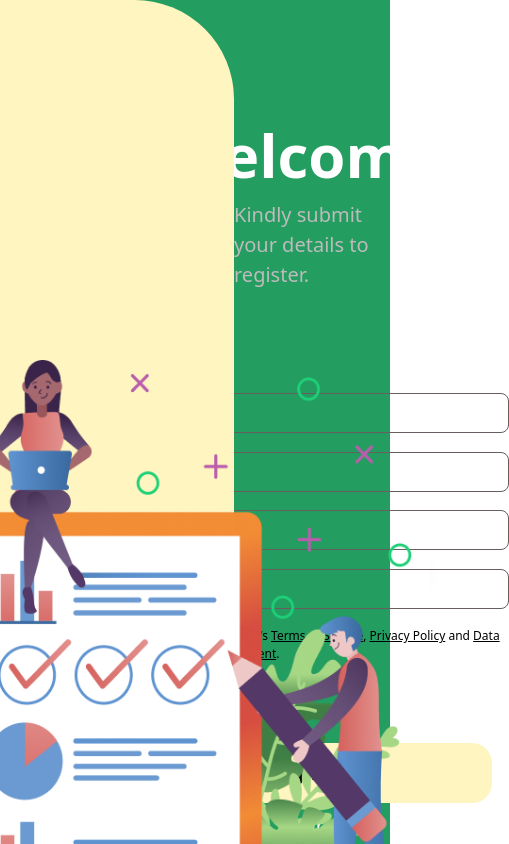
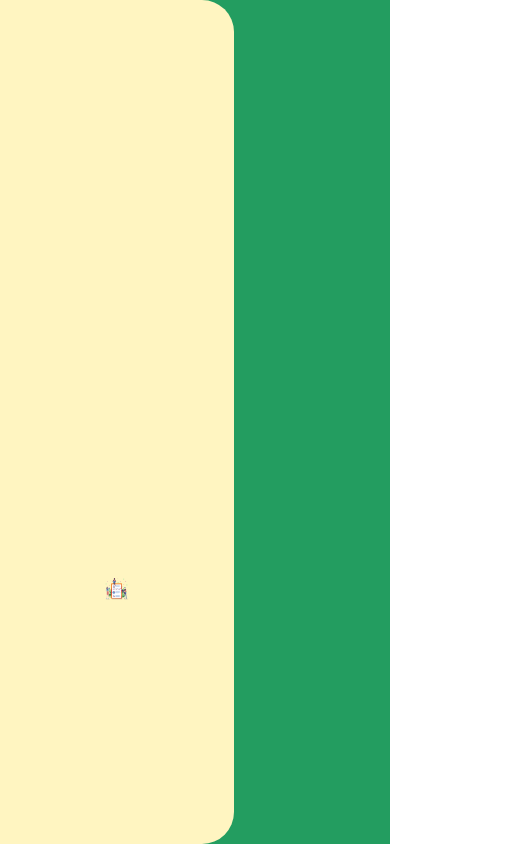
Before and after one commit to Intuneteq/survey-app-2, a React (Vite) app in the folder frontend/: page /register in a window 390 px wide. Shown: the top 844 px of the page, 509 px wide, since content can reach past the window. Built offline with nearby package versions, Linux system fonts and the light colour scheme; a web font is replaced by a local one.

Commit message:
feat: Added laptop responsiveness to AuthLayout

```diff
--- a/frontend/src/index.css
+++ b/frontend/src/index.css
@@ -1,22 +1,30 @@
-@import url('https://fonts.googleapis.com/css2?family=MuseoModerno:ital,wght@0,100..900;1,100..900&display=swap');
+@import url("https://fonts.googleapis.com/css2?family=MuseoModerno:ital,wght@0,100..900;1,100..900&display=swap");
 
 @tailwind base;
 @tailwind components;
 @tailwind utilities;
 
 .linerblue {
-    border: 1px solid blue;
+  border: 1px solid blue;
 }
 
-
 .linergreen {
-    border: 1px solid green;
+  border: 1px solid green;
 }
 
 .linerred {
-    border: 1px solid red;
+  border: 1px solid red;
 }
 
 .linerblack {
-    border: 1px solid black;
+  border: 1px solid black;
 }
+
+/**
+*custom class for vertical scrolling on a fixed height screen
+*/
+.scroll-vertical {
+  overflow-y: scroll;
+  -ms-overflow-style: none; /* IE and Edge */
+  scrollbar-width: none; /* Firefox */
+}
--- a/frontend/src/pages/auth/AuthLayout.tsx
+++ b/frontend/src/pages/auth/AuthLayout.tsx
@@ -6,14 +6,14 @@ export default function AuthLayout() {
   const { welcome } = Images;
 
   return (
-    <main className="w-full h-[64rem] bg-[#239D60]">
+    <main className="w-full h-screen bg-primary">
       <div className="flex w-full h-full">
-        <div className="flex justify-center w-[60%] h-full bg-[#FFF5C1] rounded-tr-[6.2rem] rounded-br-[6.2rem] relative ">
-          <div className=" w-[43.125rem] h-[38.125rem] object-contain absolute bottom-[3.44rem]">
-            <img src={welcome} alt="welcome" />
+        <div className="flex justify-center items-end w-[60%] h-full bg-secondary rounded-tr-[2rem] rounded-br-[2rem] 2xl:rounded-tr-[6.2rem] 2xl:rounded-br-[6.2rem] py-[3.44rem] px-[6.56rem]">
+          <div className="w-[30rem] h-[25rem] 2xl:w-[43.125rem] 2xl:h-[38.125rem] flex justify-center items-center">
+            <img src={welcome} alt="welcome" className="w-full h-full object-contain" />
           </div>
         </div>
-        <div className="w-[40%] h-full">
+        <div className="w-[40%] h-full scroll-vertical">
           <Outlet />
         </div>
       </div>
--- a/frontend/src/pages/auth/Register.tsx
+++ b/frontend/src/pages/auth/Register.tsx
@@ -7,8 +7,8 @@ export default function Register() {
   const { google, apple } = Images;
 
   return (
-    <main>
-      <div className="flex-col flex justify-center items-center mt-[6.88rem] w-full">
+    <section>
+      {/* <div className="flex-col flex justify-center items-center mt-[6.88rem] w-full">
         <h1 className="text-[#FFF] text-[3.75rem] font-[900] leading-normal ">
           Welcome!
         </h1>
@@ -16,7 +16,7 @@ export default function Register() {
           Kindly submit your details to register.
         </p>
       </div>
-      <section className="mt-[6.44rem] w-full">
+      <article className="mt-[6.44rem] w-full">
         <form className="flex justify-center ">
           <div className="flex-col space-y-[1.16rem]">
             <div className="">
@@ -92,19 +92,19 @@ export default function Register() {
             </div>
           </div>
         </div>
-      </section>
+      </article>
 
-      <section className="mt-[4.94rem]">
+      <article className="mt-[4.94rem]">
         <div className="flex justify-center">
           <p className="text-[#FFF] text-[1.25rem] font-[400] leading-normal">
             Already Registered?
             <span className="text-[#FFF5C1] ml-[0.62rem]"> <a href="#">Log in</a></span>
           </p>
         </div>
-      </section>
+      </article> */}
 
 
-    </main>
+    </section>
 
   )
 }
--- a/frontend/tailwind.config.ts
+++ b/frontend/tailwind.config.ts
@@ -10,7 +10,10 @@ export default {
       fontFamily: {
         sans: ['MuseoModerno', defaultTheme.fontFamily.sans],
       },
-
+      colors: {
+        'primary': "#239D60",
+        'secondary': "#FFF5C1"
+      }
 
 
       // fontSize: {},
```
